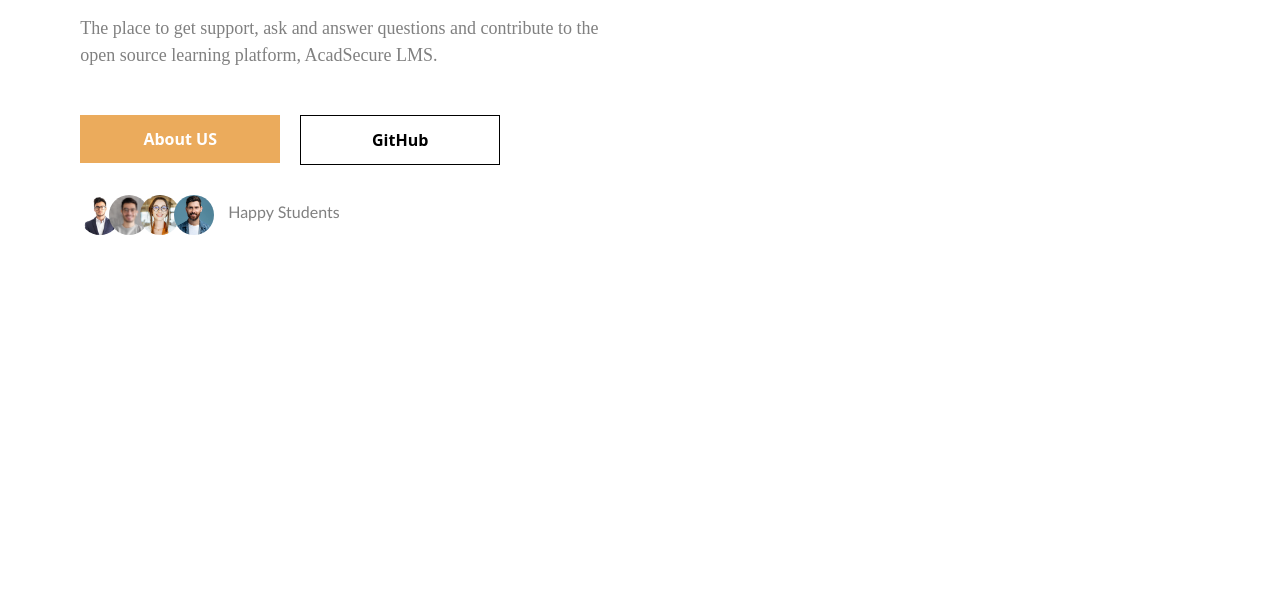
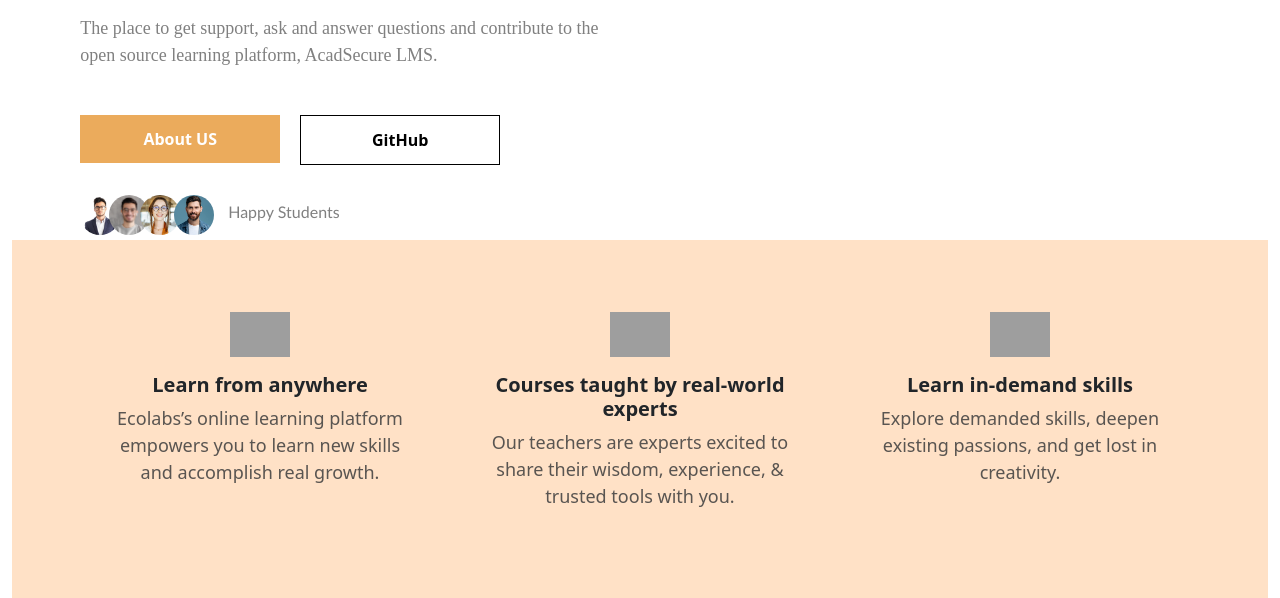
Before and after one commit to Krish-CyberSec/ZeroDay_Syndicate, a Django app: page / in a window 1280 px wide. Shown: the part 365-963 px from the top of the page. Before the commit the page ends 600 px from the top, so only its background shows below. Run offline with Django 5.2, Linux system fonts and the light colour scheme; grey boxes are pictures that could not be loaded.

Commit message:
added feature tab

```diff
--- a/Deparment Level File Sharing Platform/static/css/style.css
+++ b/Deparment Level File Sharing Platform/static/css/style.css
@@ -214,3 +214,14 @@ body {
 
 /* Footer Starts */
 /* Footer Ends */
+.back{
+    background-color: rgb(255, 225, 198);
+}
+.feature_img{
+  display: flex;
+  width: 60px;
+  height: auto;
+  align-items: center;
+  justify-content: center;
+  margin: 0 auto;
+}
--- a/Deparment Level File Sharing Platform/templates/index.html
+++ b/Deparment Level File Sharing Platform/templates/index.html
@@ -51,6 +51,49 @@
 
           </div>
         </div>
+        {% comment %} Feature tab by Navya {% endcomment %}
+        <section class="py-5 back">
+        <div class="container">
+            <div class="row text-center g-4">
+                <div class="col-md-4">
+                    <div class="p-4 h-100">
+                        <div class="icon-box mb-3">
+                            <img class="feature_img" src="https://uploads-ssl.webflow.com/63201b51f3e2d01beecbb8b7/6346a1832ef5c8ff96c689fc_ic-f1.png">
+                        </div>
+                        <h5 class="fw-bold">Learn from anywhere</h5>
+                        <p class="text-muted">
+                            Ecolabs’s online learning platform empowers you to learn new skills and accomplish real
+                            growth.
+                        </p>
+                    </div>
+                </div>
+                <div class="col-md-4">
+                    <div class="p-4 h-100">
+                        <div class="icon-box mb-3">
+                            <img class="feature_img" src="https://uploads-ssl.webflow.com/63201b51f3e2d01beecbb8b7/63469556eabc886ebaaa81ae_ic-f2.png">
+                        </div>
+                        <h5 class="fw-bold">Courses taught by real-world experts</h5>
+                        <p class="text-muted">
+                            Our teachers are experts excited to share their wisdom, experience, & trusted tools with
+                            you.
+                        </p>
+                    </div>
+                </div>
+                <div class="col-md-4">
+                    <div class="p-4 h-100">
+                        <div class="icon-box mb-3">
+                            <img class="feature_img" src="https://uploads-ssl.webflow.com/63201b51f3e2d01beecbb8b7/6346a1b8ba474e3fe177b111_ic-f3.png">
+                        </div>
+                        <h5 class="fw-bold">Learn in-demand skills</h5>
+                        <p class="text-muted">
+                            Explore demanded skills, deepen existing passions, and get lost in creativity.
+                        </p>
+                    </div>
+                </div>
+            </div>
+        </div>
+    </section>
+
       </div>
 
 {% endblock %}
```
